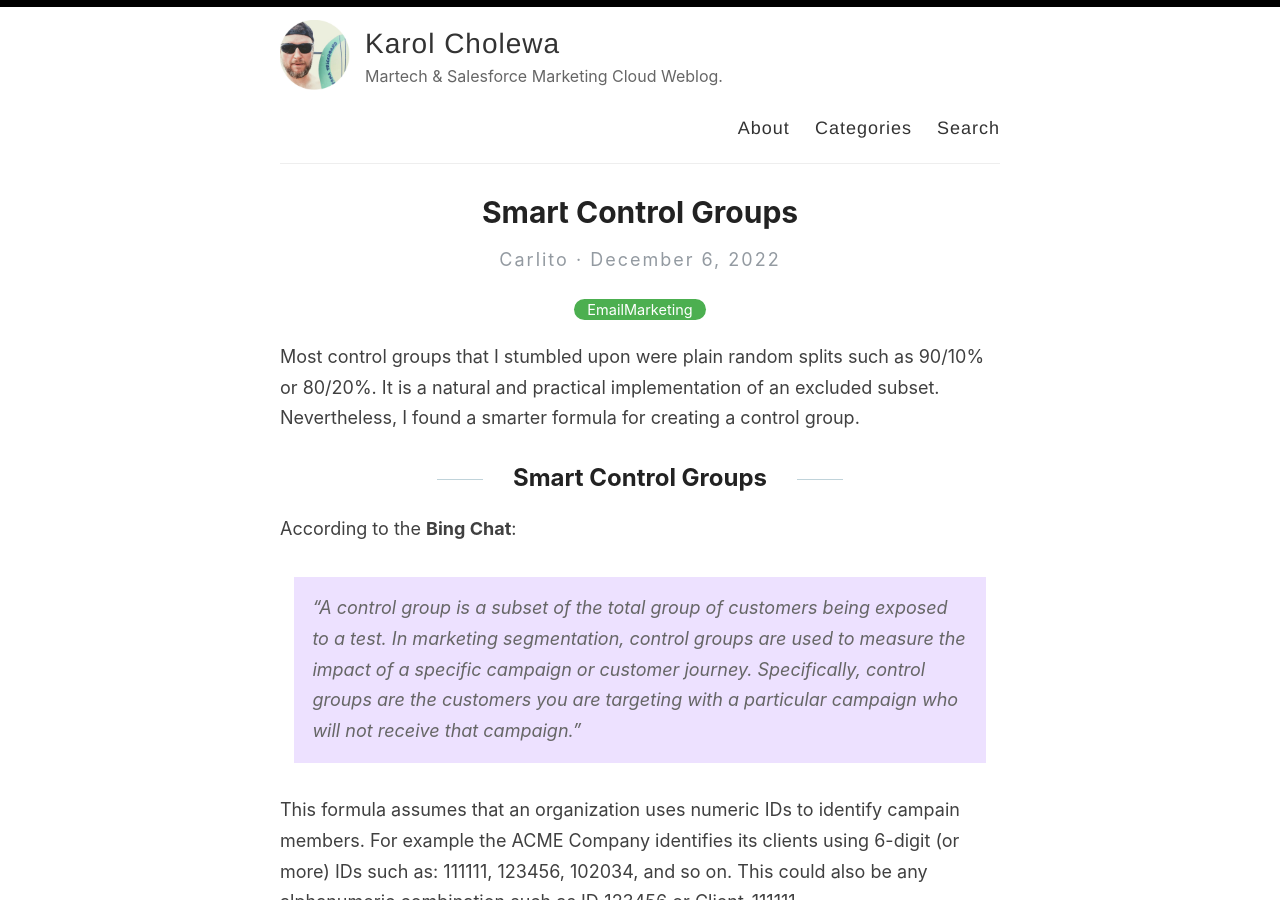
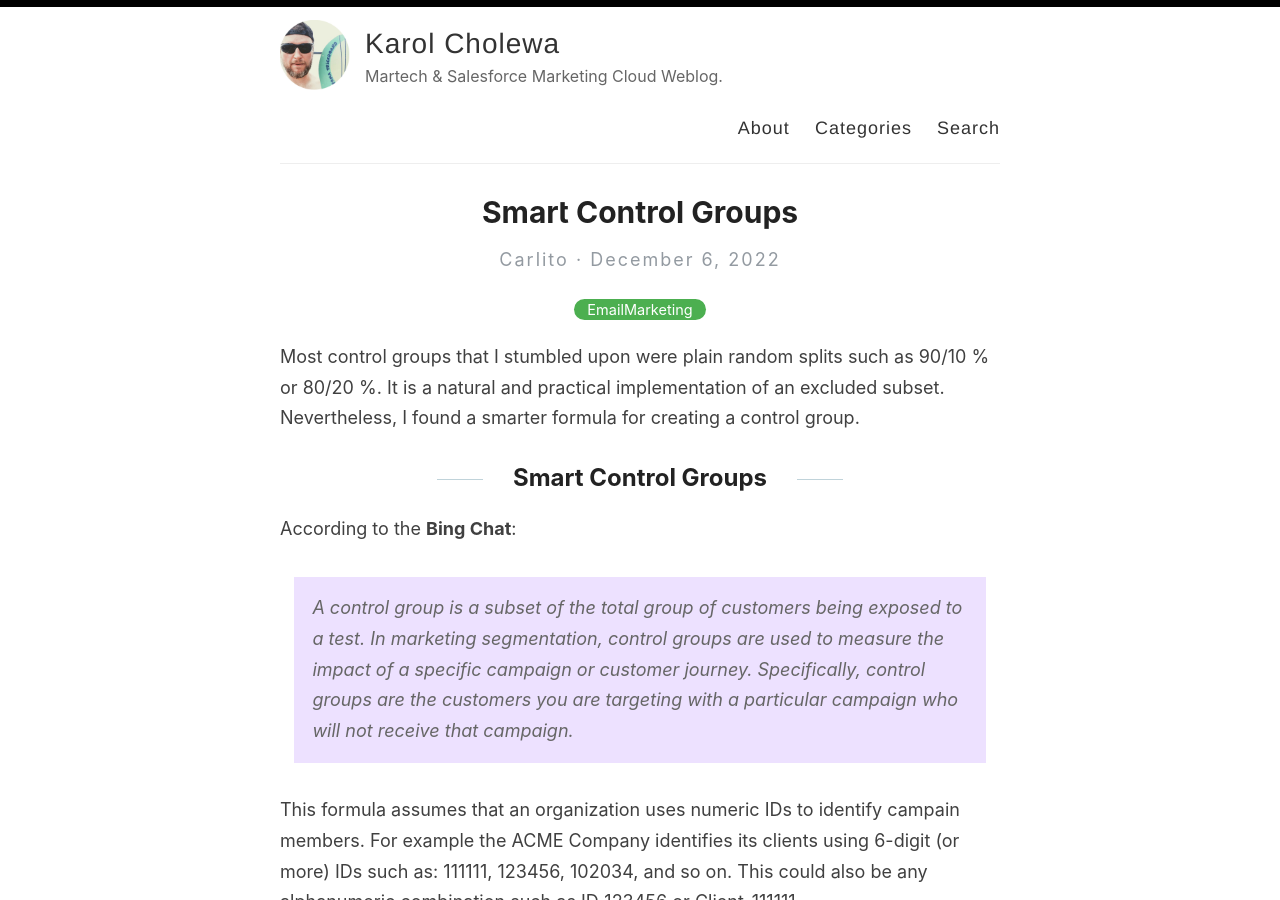
Before and after one commit to karolcholewa/blog, a Jekyll site: the page built from _posts/2022-12-06-smart-control-groups.md, in a window 1280 px wide and 900 px high. Built offline with Jekyll 4.4.1, drawn with Linux system fonts in a browser that asks for light colours.

```diff
--- a/_posts/2022-12-06-smart-control-groups.md
+++ b/_posts/2022-12-06-smart-control-groups.md
@@ -3,11 +3,11 @@ layout: post
 title: "Smart Control Groups"
 categories: [EmailMarketing]
 ---
-Most control groups that I stumbled upon were plain random splits such as 90/10% or 80/20%. It is a natural and practical implementation of an excluded subset. Nevertheless, I found a smarter formula for creating a control group.
+Most control groups that I stumbled upon were plain random splits such as 90/10 % or 80/20 %. It is a natural and practical implementation of an excluded subset. Nevertheless, I found a smarter formula for creating a control group.
 
 ## Smart Control Groups
 According to the **Bing Chat**:
-> "A control group is a subset of the total group of customers being exposed to a test. In marketing segmentation, control groups are used to measure the impact of a specific campaign or customer journey. Specifically, control groups are the customers you are targeting with a particular campaign who will not receive that campaign."
+> A control group is a subset of the total group of customers being exposed to a test. In marketing segmentation, control groups are used to measure the impact of a specific campaign or customer journey. Specifically, control groups are the customers you are targeting with a particular campaign who will not receive that campaign.
 
 
 This formula assumes that an organization uses numeric IDs to identify campain members. For example the ACME Company identifies its clients using 6-digit (or more) IDs such as: 111111, 123456, 102034, and so on. This could also be any alphanumeric combination such as ID_123456 or Client-111111.
```
